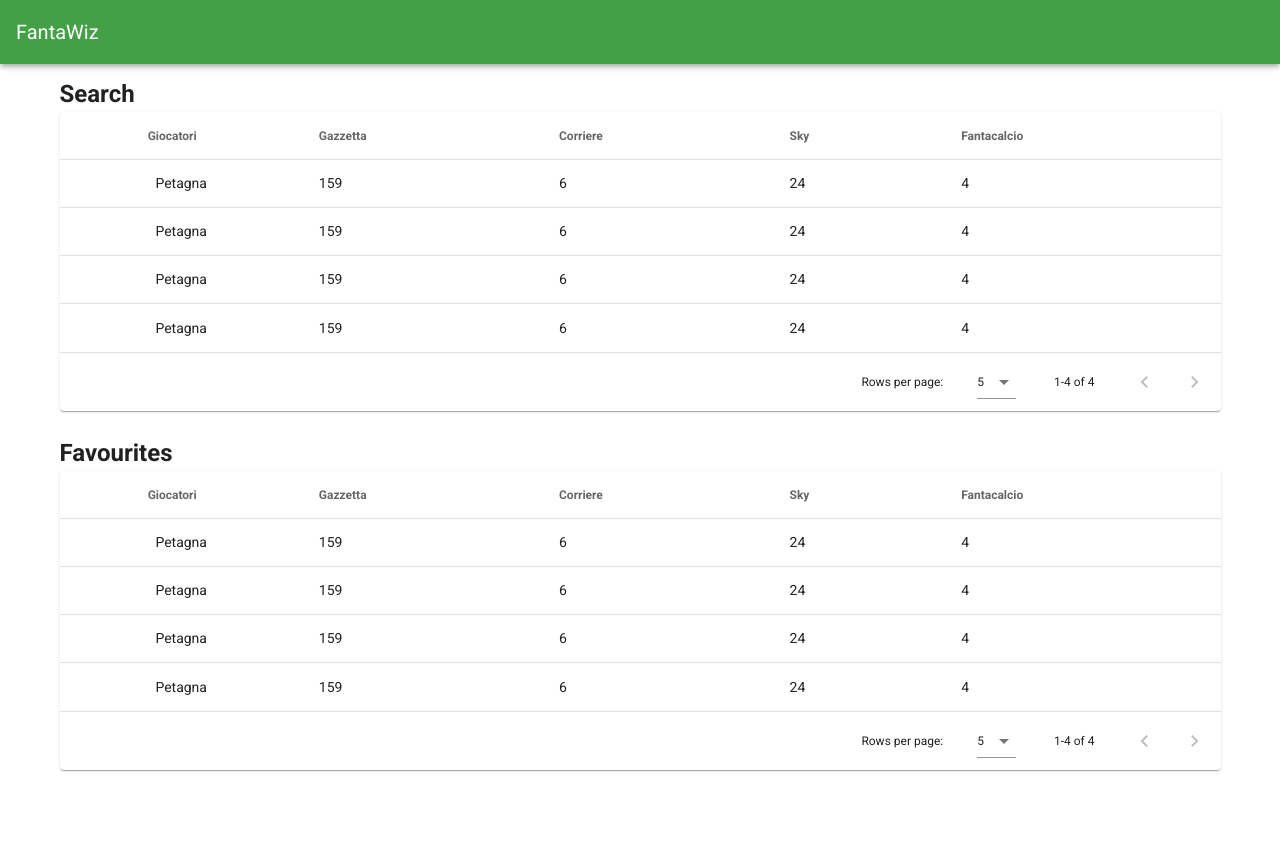
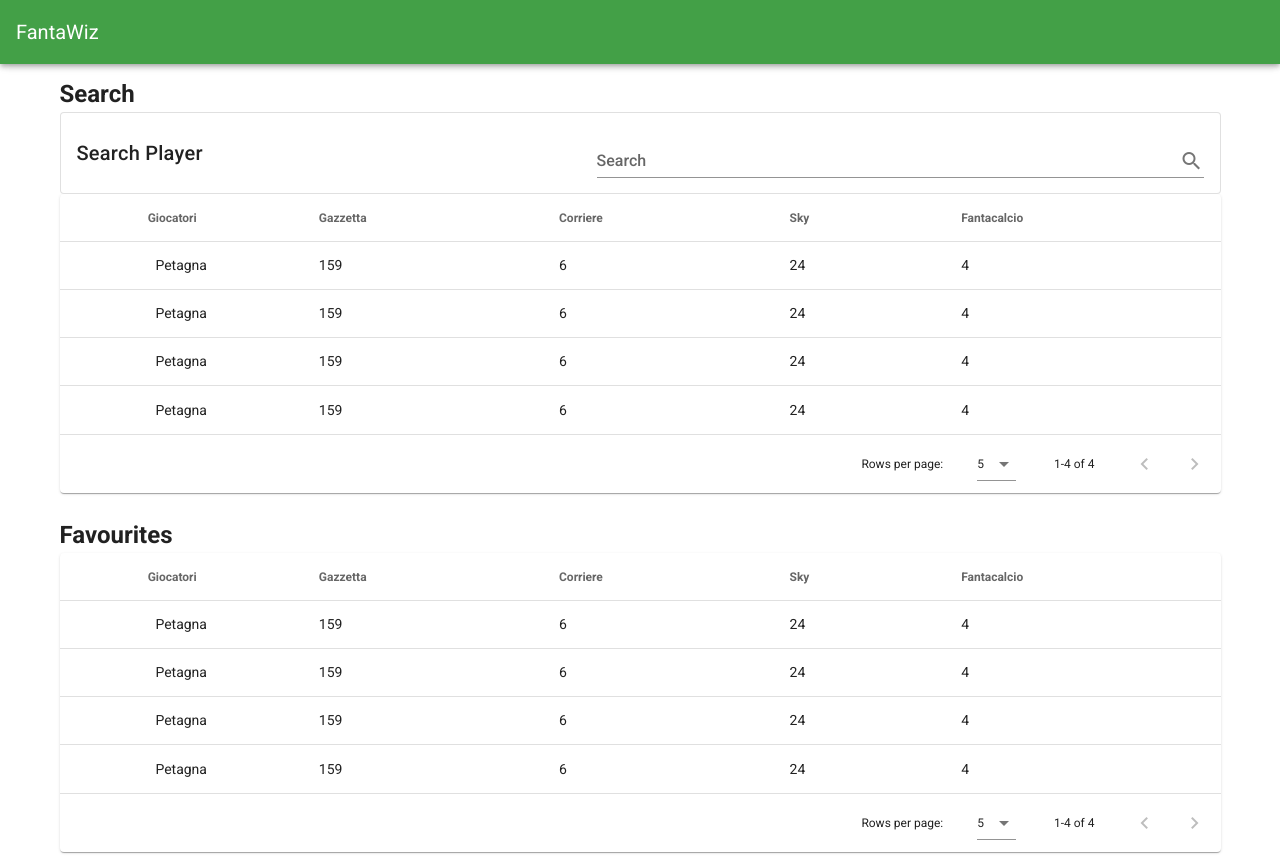
Before and after one commit to vittoriovaselli/FantaWiz, a Vue app in the folder fe/fantawiz-fe/: page / in a window 1280 px wide. Before the commit the page ends 800 px from the top, so only its background shows below. Built offline with nearby package versions, Linux system fonts and the light colour scheme.

Commit message:
search bar added

```diff
--- a/fe/fantawiz-fe/src/components/Favourites.vue
+++ b/fe/fantawiz-fe/src/components/Favourites.vue
@@ -1,6 +1,7 @@
 <template>
   <v-container>
     <h2>Favourites</h2>
+
     <v-data-table
       :headers="headers"
       :items="players"
--- a/fe/fantawiz-fe/src/components/Search.vue
+++ b/fe/fantawiz-fe/src/components/Search.vue
@@ -1,11 +1,27 @@
 <template>
   <v-container>
     <h2>Search</h2>
+
+    <v-card outlined>
+      <v-card-title>
+        Search Player
+        <v-spacer></v-spacer>
+        <v-text-field
+          v-model="search"
+          append-icon="mdi-magnify"
+          label="Search"
+          single-line
+          hide-details
+        ></v-text-field>
+      </v-card-title>
+    </v-card>
+
     <v-data-table
       :headers="headers"
       :items="players"
       :items-per-page="5"
       class="elevation-1"
+      :search="search"
     ></v-data-table>
   </v-container>
 </template>
@@ -18,11 +34,13 @@
     props: [
       'headers'
     ],
+
     data: () => ({
-      //
+      search: ''
     }),
+
     computed: mapState({
-      players: state => state.favourites.players,
+      players: state => state.searches.players,
     })
   }
 </script>
```
Also changed, not shown: fe/fantawiz-fe/src/App.vue (indentation only).
